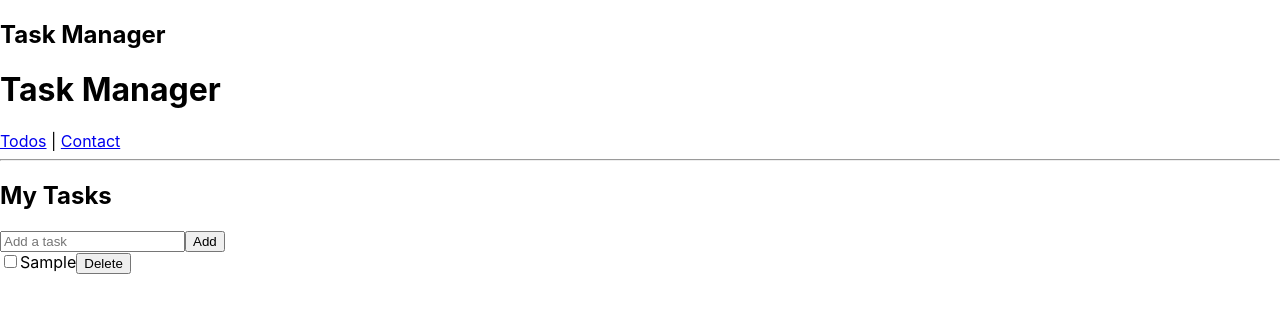
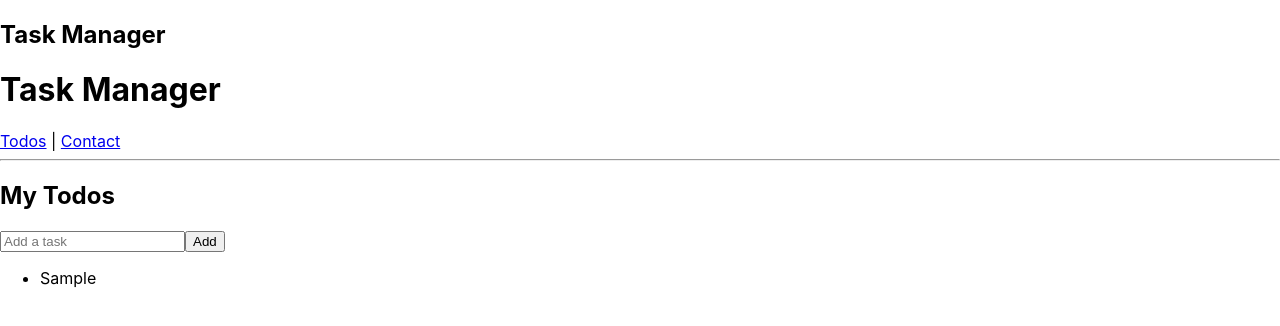
Before and after one commit to tylerfields56/task-manager, a React (Create React App) app: page /todos in a window 1280 px wide. Both pictures are taken after typing "Sample" into the empty fields and a click on the button "Add". Shown: the top 326 px of the page. Built offline with nearby package versions, Linux system fonts and the light colour scheme.

Commit message:
Add TodoList and TodoItem components, connect in TodosPage

```diff
--- a/src/components/TodoItem.js
+++ b/src/components/TodoItem.js
@@ -1,17 +1,7 @@
 import React from 'react';
 
-export default function TodoItem({ todo, toggleComplete, deleteTodo }) {
-  return (
-    <div>
-      <input
-        type="checkbox"
-        checked={todo.completed}
-        onChange={() => toggleComplete(todo.id)}
-      />
-      <span style={{ textDecoration: todo.completed ? 'line-through' : 'none' }}>
-        {todo.text}
-      </span>
-      <button onClick={() => deleteTodo(todo.id)}>Delete</button>
-    </div>
-  );
+function TodoItem({ todo }) {
+  return <li>{todo}</li>;
 }
+
+export default TodoItem;
--- a/src/components/TodoList.js
+++ b/src/components/TodoList.js
@@ -1,17 +1,14 @@
 import React from 'react';
 import TodoItem from './TodoItem';
 
-export default function TodoList({ todos, toggleComplete, deleteTodo }) {
+function TodoList({ todos }) {
   return (
-    <div>
-      {todos.map((todo) => (
-        <TodoItem
-          key={todo.id}
-          todo={todo}
-          toggleComplete={toggleComplete}
-          deleteTodo={deleteTodo}
-        />
+    <ul>
+      {todos.map((todo, index) => (
+        <TodoItem key={index} todo={todo} />
       ))}
-    </div>
+    </ul>
   );
 }
+
+export default TodoList;
--- a/src/pages/TodosPage.js
+++ b/src/pages/TodosPage.js
@@ -5,25 +5,15 @@ import TodoList from '../components/TodoList';
 function TodosPage() {
   const [todos, setTodos] = useState([]);
 
-  const addTodo = (text) => {
-    const newTodo = {
-      id: Date.now(),
-      text: text,
-      completed: false,
-    };
-    setTodos([newTodo, ...todos]);
-  };
-
-  const deleteTodo = (id) => {
-    const updatedTodos = todos.filter((todo) => todo.id !== id);
-    setTodos(updatedTodos);
+  const addTodo = (todoText) => {
+    setTodos([...todos, todoText]);
   };
 
   return (
     <div>
-      <h2>My Tasks</h2>
+      <h2>My Todos</h2>
       <TodoForm onAddTodo={addTodo} />
-      <TodoList todos={todos} onDelete={deleteTodo} />
+      <TodoList todos={todos} />
     </div>
   );
 }
```
